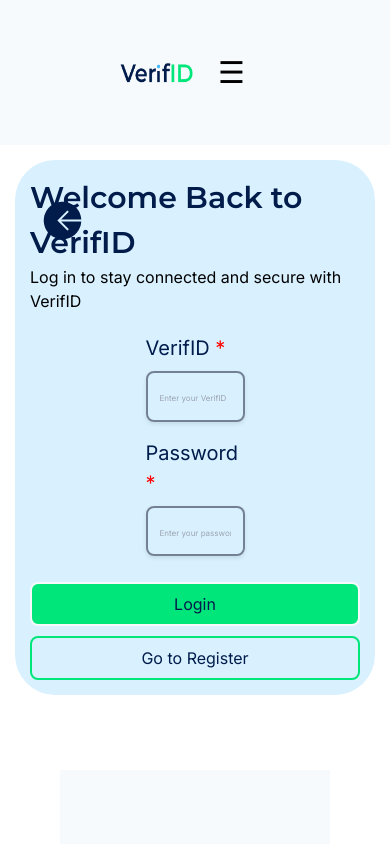
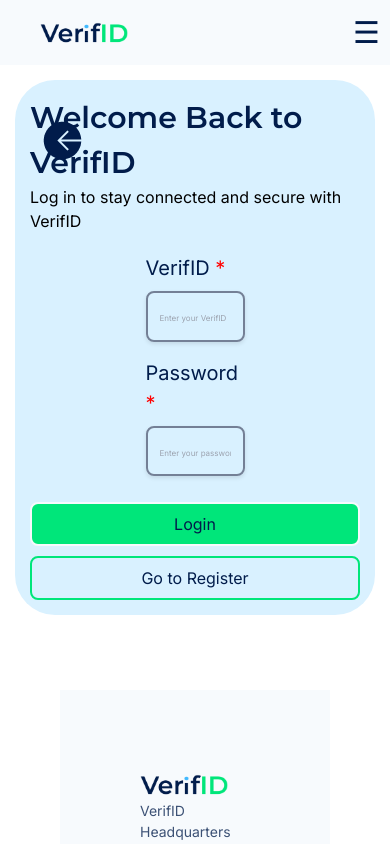
Before and after one commit to VarunCypherV/verfid, a Next.js app in the folder clientnext/: page /login in a window 390 px wide. Shown: the top 844 px of the page. Built offline with nearby package versions, Linux system fonts and the light colour scheme.

Commit message:
navbar fix

```diff
--- a/clientnext/src/app/components/navbar.js
+++ b/clientnext/src/app/components/navbar.js
@@ -52,7 +52,7 @@ function Navbar() {
           }}
         />
       </div>
-      <div className="Right">
+      <div className={`Right ${isMenuOpen ? "open" : ""}`}>
         <ThemeSwitcher />
         <a
           href="#goals"
@@ -103,13 +103,14 @@ function Navbar() {
       </div>
 
       {isMenuOpen && (
-        <div className="MobileMenu" onClick={() => setIsMenuOpen(false)}>
+        <div className="MobileMenu">
           <ThemeSwitcher />
           <a
             href="#goals"
             className="nav-link"
             onClick={(e) => {
               e.preventDefault();
+              setIsMenuOpen(false);
               smoothScrollTo("goals");
             }}
           >
@@ -120,6 +121,7 @@ function Navbar() {
             className="nav-link"
             onClick={(e) => {
               e.preventDefault();
+              setIsMenuOpen(false);
               smoothScrollTo("workflow");
             }}
           >
@@ -130,6 +132,7 @@ function Navbar() {
             className="nav-link"
             onClick={(e) => {
               e.preventDefault();
+              setIsMenuOpen(false);
               smoothScrollTo("contact-us");
             }}
           >
--- a/clientnext/src/app/globals.css
+++ b/clientnext/src/app/globals.css
@@ -98,122 +98,106 @@ p {
 
 
 /* ================================================= */
-
 .Nav {
   display: flex;
+  flex-direction: row;
   justify-content: space-between;
+  align-items: center;
+  padding: 25px 120px;
+  background-color: var(--background);
+}
+
+.Left img {
+  height: 30px;
+  cursor: pointer;
+  margin: 0 30px;
+}
+
+.Right {
+  display: flex;
+  gap: 40px;
+  align-items: center;
   flex-direction: row;
-  flex: 1;
-  background-color: var(--background);
-  padding: 25px 120px;
+
 }
+
 .nav-link {
-  text-decoration: none; /* Removes underline */
-  color: var(--text); /* Default color */
-  align-self: start;
+  text-decoration: none;
+  color: var(--text);
   font-size: 20px;
   font-family: "Inter", serif;
-  transition: color 0.3s ease; /* Smooth transition for hover effect */
-  cursor: pointer; /* Adds pointer cursor */
+  transition: color 0.3s ease;
 }
 
 .nav-link:hover {
   color: var(--hover-color);
-  /* Change color on hover */
 }
 
-.Left {
-  display: flex;
-  flex-direction: row;
-  align-items: center;
-  justify-content: flex-start;
-  flex: 3;
-  > img {
-    height: 30px;
-    width: 88px;
-    align-self: center;
-  }
-}
-.Right {
-  display: flex;
-  flex-direction: row;
-  justify-content: space-between;
-  flex: 3;
-  > div {
-    align-self: center;
-    > img {
-      height: 30px;
-      width: 69px;
-      align-self: center;
-    }
-  }
-  > p {
-    color: var(--text);
-  }
-}
-.ProfileImg {
-  align-self: center;
-  > Img {
-    height: 30px;
-  }
+.ProfileImg img {
+  height: 30px;
+  width: 30px;
 }
 
 .Hamburger {
   display: none;
   font-size: 30px;
   cursor: pointer;
-  align-self: right;
+  color:var(--text)
 }
 
+/* Mobile menu styles */
 .MobileMenu {
   position: absolute;
-  top: 60px;
+  top: 70px;
   right: 20px;
   background-color: var(--background);
-  padding: 20px; /* Increased padding around the menu */
+  padding: 20px;
   border-radius: 8px;
   display: flex;
   flex-direction: column;
+  gap: 15px;
 }
 
-.MobileMenu a {
-  margin-bottom: 15px; /* Adds more space between each link */
-  font-size: 18px; /* Adjust font size if needed */
-  text-decoration: none;
-  color: var(--text);
+.MobileMenu .nav-link {
+  font-size: 18px;
 }
 
-.MobileMenu a:last-child {
-  margin-bottom: 0; /* Removes margin from the last item */
-}
-
-@media (max-width: 1300px) {
-  .Right {
-    display: none;
-  }
-  .Left {
-    flex:5
-  }
-  .Hamburger {
-    display: block;
-    align-items: flex-end;
+/* Responsive adjustments */
+@media (max-width: 1024px) {
+  .Nav {
+    padding: 20px 40px;
   }
 }
 
-@media (max-width: 700px) {
+@media (max-width: 768px) {
+  .Nav {
+    padding: 20px;
+  }
+
   .Right {
-    display: none;
+    display: none; /* Hide the right menu on smaller screens */
   }
-  .Left {
-    flex:5;
+
+  .Hamburger {
+    display: block; /* Show hamburger icon on mobile */
   }
-  .Hamburger {
-    display: block;
-    padding: 25px;
-    flex:1
+
+  .MobileMenu {
+    width: 80%; /* Set width to ensure it looks good on small screens */
+    top: 60px;
+    right: 10px;
   }
 }
 
+@media (max-width: 480px) {
+  .Nav {
+    padding: 10px;
+  }
+
+  .MobileMenu .nav-link {
+    font-size: 16px;
+  }
+}
 
 
 /* ================================================= */
```
Lines whose indentation alone changed are shown as unchanged.
